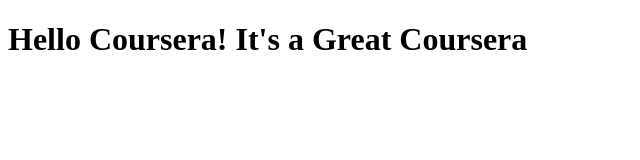
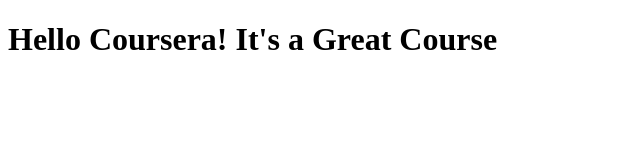
Before and after one commit to JRamF1/Coursera-Test, a plain HTML site: page website/index.html in a window 1280 px wide. Shown: the full height of the page, 0-640 px from the left. Drawn offline with Linux system fonts and the light colour scheme.

Commit message:
small correction to our page content.

```diff
--- a/website/index.html
+++ b/website/index.html
@@ -6,6 +6,6 @@
 	<title>Hello Coursera</title>
 </head>
 <body>
-<h1>Hello Coursera! It's a Great Coursera</h1>
+<h1>Hello Coursera! It's a Great Course</h1>
 </body>
 </html>
```
